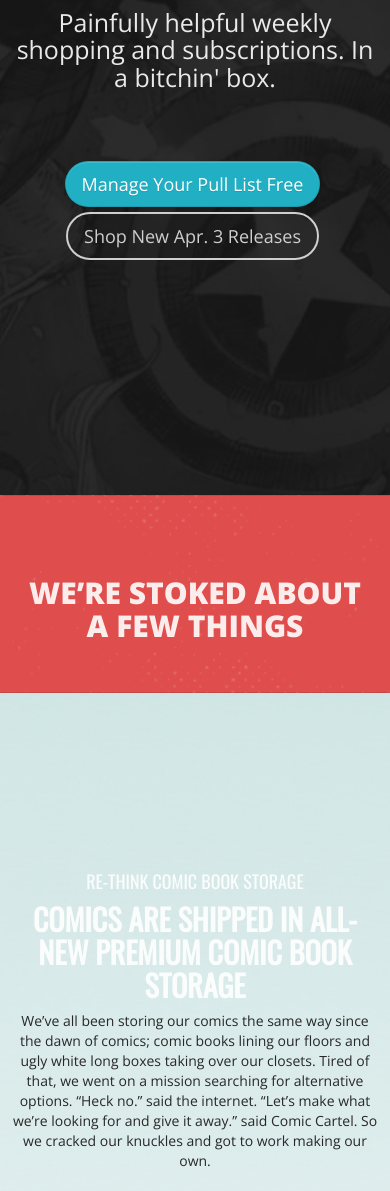
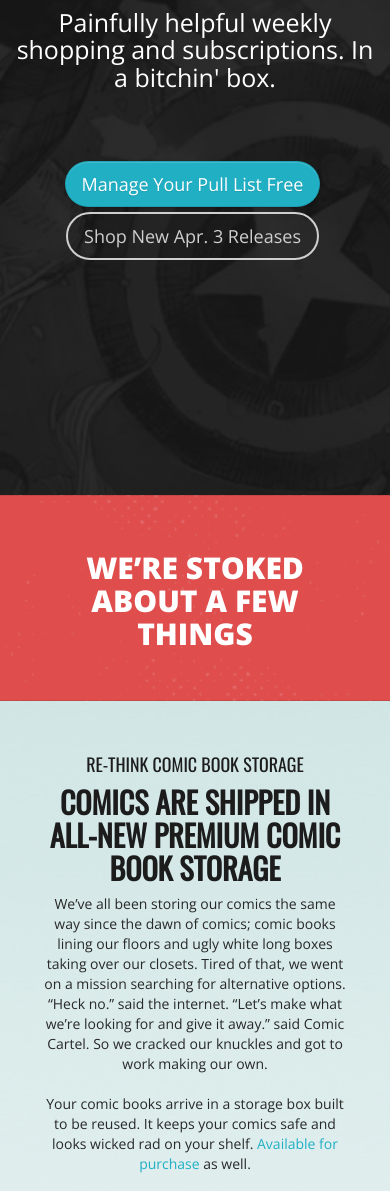
Before and after one commit to danbehrens/Comic-Cartel-Production_r4, a plain HTML site: page index.html in a window 390 px wide. Shown: the part 349-1540 px from the top of the page. Drawn offline with nearby package versions, Linux system fonts and the light colour scheme.

Commit message:
BLOCs Export CSS Tweaks

```diff
--- a/style.css
+++ b/style.css
@@ -14,7 +14,7 @@ a:hover{text-decoration: none; cursor:pointer;}
 
 
 a{
-	color:#21afc4!important;
+	color:#21afc4;
 }
  a:hover{
 	color:#1a8c9d!important;
@@ -125,6 +125,9 @@ a{
 .d-bloc h1, .d-bloc h2, .d-bloc h3, .d-bloc h4,.d-bloc h5, .d-bloc h6, .d-bloc .ico{
 	color:rgba(255,255,255,.9);
 }
+.d-bloc h4, .d-bloc h3{
+	color: #1c1c1c;
+}
 .d-bloc .icon-round{
 	border-color:rgba(255,255,255,.9);
 }
@@ -132,7 +135,10 @@ a{
 	border-color:rgba(255,255,255,.2);
 }
 .d-bloc a{
-	color:rgba(255,255,255,.6);
+	color: white;
+}
+.mg-md a{
+	color: #21afc4;
 }
 .d-bloc a:hover{
 	color:rgba(255,255,255,1);
@@ -234,11 +240,13 @@ a{
 }
 #hero-bloc h3{
 	font-size:30px;
+	color: white;
 }
 #bloc-2 h3{
 	font-family: 'Open Sans';
 	font-weight: 800;
 	font-size: 30px;
+	color: white;
 }
 #bloc-3 h4{
 	font-weight: 100;
@@ -267,6 +275,7 @@ a{
 	font-size: 33px;
 	font-weight: 900;
 	font-family: Oswald;
+	color: white;
 }
 #bloc-7 h1{
 	font-family: 'Open Sans';
@@ -276,16 +285,19 @@ a{
 	font-family: 'Open Sans';
 	font-weight: 800;
 	font-size: 20px;
+	color: white;
 }
 #bloc-9 h3{
 	font-family: 'Open Sans';
 	font-weight: 800;
 	font-size: 20px;
+	color: white;
 }
 #bloc-10 h3{
 	font-family: 'Open Sans';
 	font-weight: 800;
 	font-size: 20px;
+	color: white;
 }
 #bloc-11 h3{
 	font-family: 'Open Sans';
@@ -483,11 +495,19 @@ a{
 	font-size: 33px;
 	font-weight: 400;
 	font-family: Oswald;
+	color: white;
 }
 #bloc-39 h3{
 	font-size: 15px;
 	font-family: 'Open Sans';
 	font-weight: 800;
+	color: white;
+}
+
+#bloc-39 .mg-sm{
+  font-size: 24px!important;
+  font-family: 'Open Sans';
+  font-weight: 100;
 }
 
 /* Bloc image backgrounds */
@@ -533,6 +553,7 @@ a{
 }
 .bg-squared-d-bg{
 	background-image:url("img/squared-d-bg.png");
+	background: #1c1c1c;
 }
 .bg-box-bg-tall-4{
 	background-image:url("img/box_bg-tall-4.jpg");
@@ -898,6 +919,10 @@ iframe{
         margin-left: 0;
         margin-right: 0;
     }
+    .row {
+	  margin-right: 15px;
+	  margin-left: 15px;
+	}
     .site-navigation{
 	   position:inherit;
 	   transform:none;
@@ -970,4 +995,20 @@ iframe{
         margin-top: 50px;
         margin-bottom: 50px;
     }
+    .bloc-group {
+	  width: 100%;
+	  display: none;
+	}
+	#bloc-3 h4 {
+	  font-weight: 100;
+	  font-family: Oswald;
+	  margin-top: -125px;
+	}
+	#bloc-2 h3 {
+	  font-family: 'Open Sans';
+	  font-weight: 800;
+	  font-size: 30px;
+	  color: white;
+	  margin-top: -25px;
+	}
 }
```
